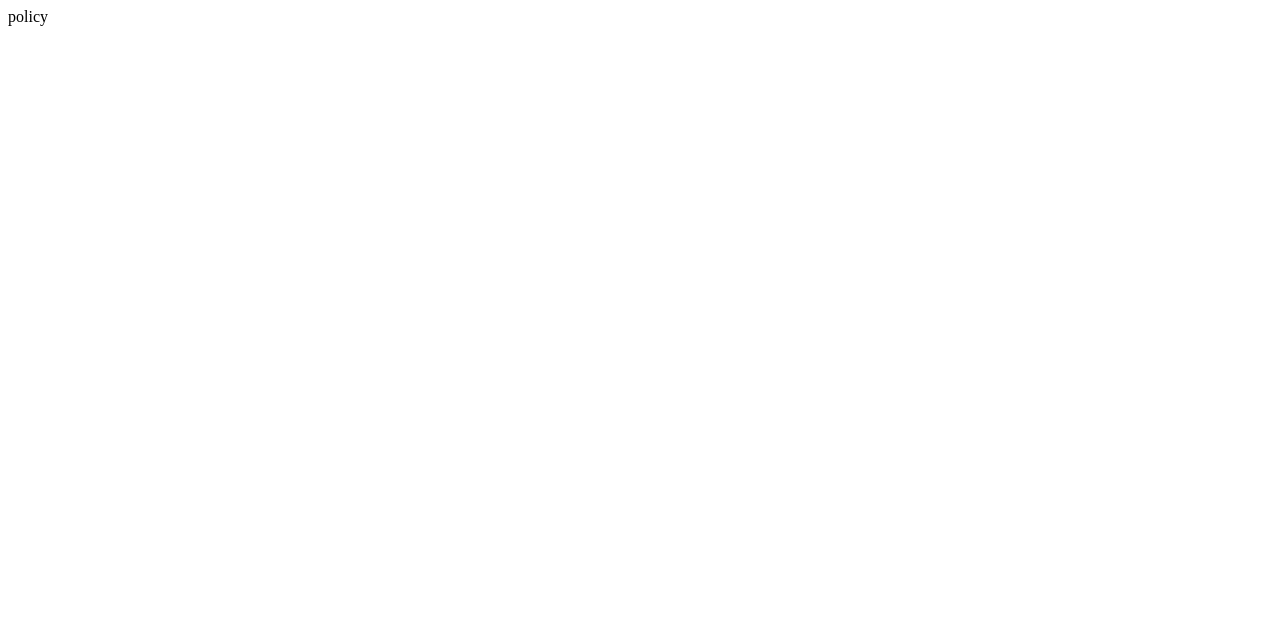
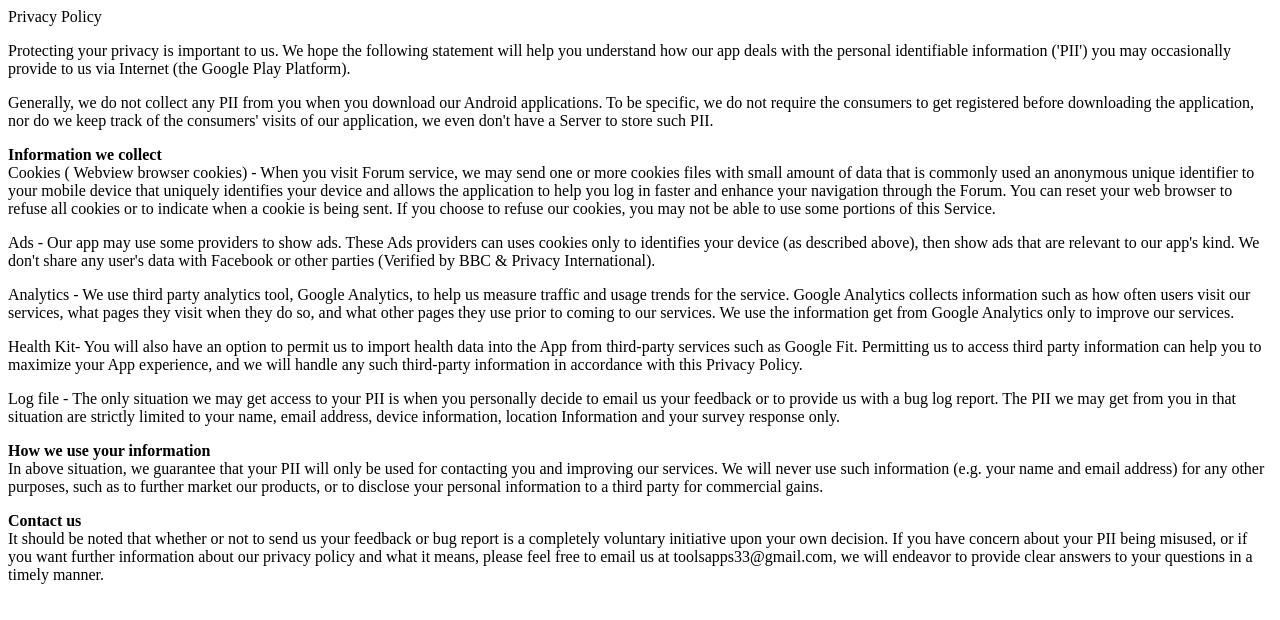
Before and after one commit to toolsapps33/toolsapps33.github.io, a plain HTML site: page policy.html in a window 1280 px wide. Drawn offline with Linux system fonts and the light colour scheme.

Commit message:
Update policy.html

```diff
--- a/policy.html
+++ b/policy.html
@@ -1 +1,16 @@
-policy
+<html>
+  <body>
+    <div id="content">
+      <p class="title">Privacy Policy</p>
+      <p>Protecting your privacy is important to us. We hope the following statement will help you understand how our app deals with the personal identifiable information ('PII') you may occasionally provide to us via Internet (the Google Play Platform).</p>
+      <p>Generally, we do not collect any PII from you when you download our Android applications. To be specific, we do not require the consumers to get registered before downloading the application, nor do we keep track of the consumers' visits of our application, we even don't have a Server to store such PII.</p>
+      <p><strong>Information we collect</strong><br>Cookies ( Webview browser cookies) - When you visit Forum service, we may send one or more cookies files with small amount of data that is commonly used an anonymous unique identifier to your mobile device that uniquely identifies your device and allows the application to help you log in faster and enhance your navigation through the Forum. You can reset your web browser to refuse all cookies or to indicate when a cookie is being sent. If you choose to refuse our cookies, you may not be able to use some portions of this Service.</p>
+      <p>Ads - Our app may use some providers to show ads. These Ads providers can uses cookies only to identifies your device (as described above), then show ads that are relevant to our app's kind. We don't share any user's data with Facebook or other parties (Verified by BBC &amp; Privacy International).</p>
+      <p>Analytics - We use third party analytics tool, Google Analytics, to help us measure traffic and usage trends for the service. Google Analytics collects information such as how often users visit our services, what pages they visit when they do so, and what other pages they use prior to coming to our services. We use the information get from Google Analytics only to improve our services.</p>
+      <p>Health Kit- You will also have an option to permit us to import health data into the App from third-party services such as Google Fit. Permitting us to access third party information can help you to maximize your App experience, and we will handle any such third-party information in accordance with this Privacy Policy.</p>
+      <p>Log file - The only situation we may get access to your PII is when you personally decide to email us your feedback or to provide us with a bug log report. The PII we may get from you in that situation are strictly limited to your name, email address, device information, location Information and your survey response only.</p>
+      <p><strong>How we use your information</strong><br>In above situation, we guarantee that your PII will only be used for contacting you and improving our services. We will never use such information (e.g. your name and email address) for any other purposes, such as to further market our products, or to disclose your personal information to a third party for commercial gains.</p>
+      <p><strong>Contact us</strong><br>It should be noted that whether or not to send us your feedback or bug report is a completely voluntary initiative upon your own decision. If you have concern about your PII being misused, or if you want further information about our privacy policy and what it means, please feel free to email us at <span class="email">toolsapps33@gmail.com</span>, we will endeavor to provide clear answers to your questions in a timely manner.</p>
+    </div>
+  </body
+</html>
```
